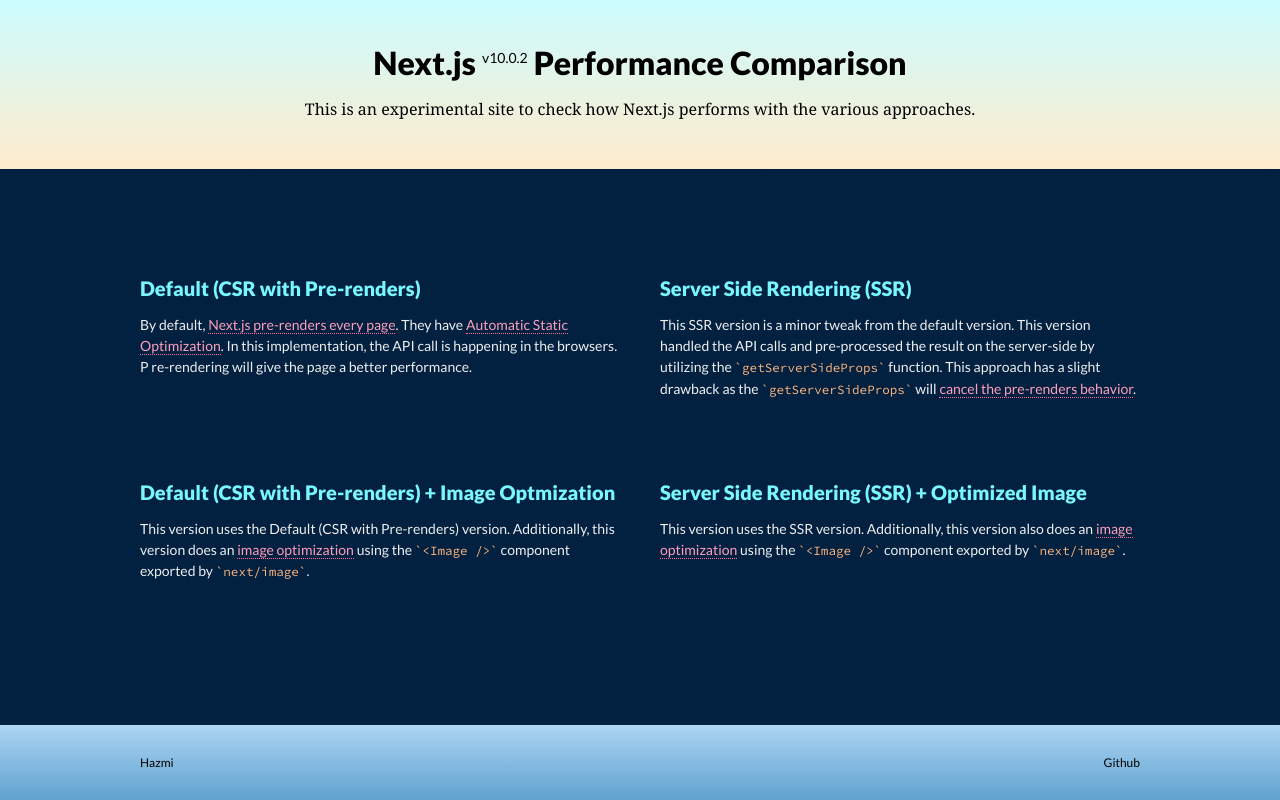
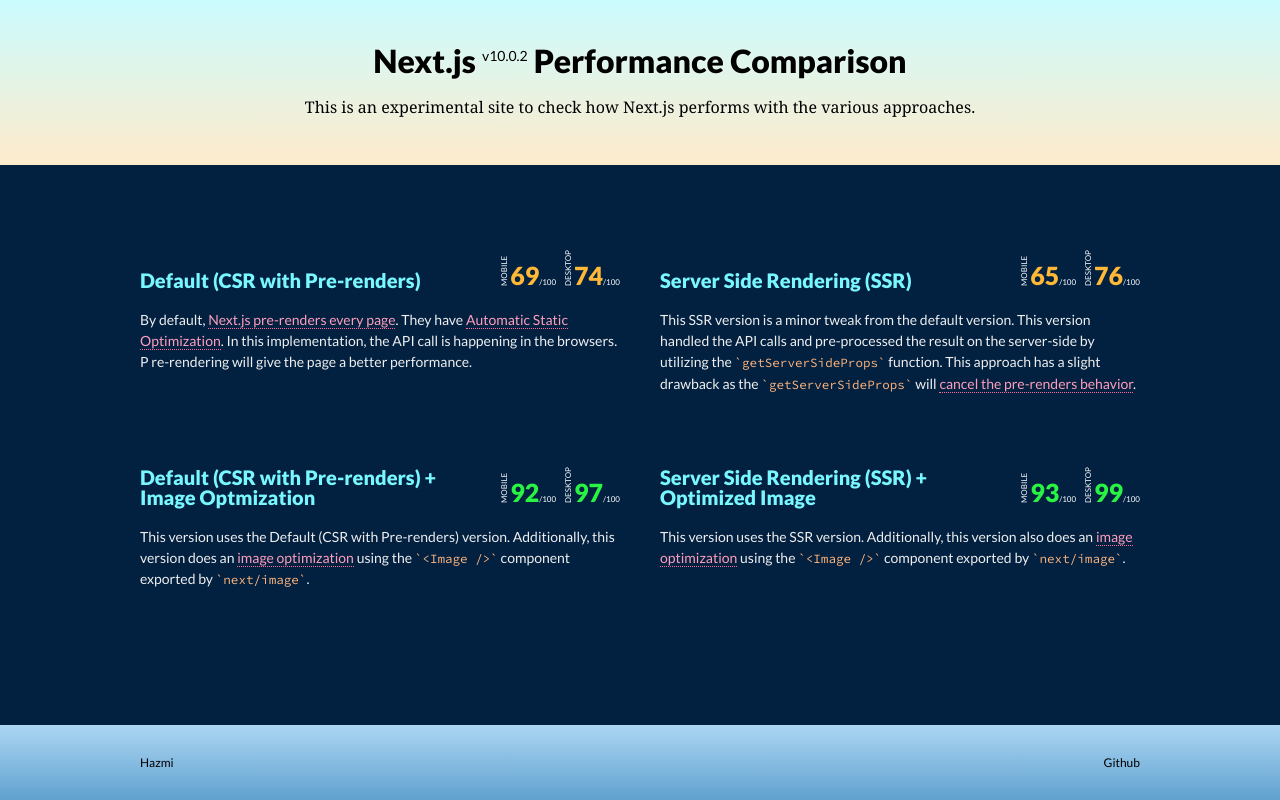
Before and after one commit to hazmi/perf-comparison, a Next.js app: page / in a window 1280 px wide. Built offline with nearby package versions, Linux system fonts and the light colour scheme; no server answers.

Commit message:
update index page, add PSI result

```diff
--- a/pages/index.js
+++ b/pages/index.js
@@ -26,11 +26,35 @@
       <div className={styles.main}>
         <div className={styles.container}>
           <section>
+            <header>
               <h2>
                 <Link href="/default">
                   <a>Default (CSR with Pre-renders)</a>
                 </Link>
               </h2>
+              <div className={styles.perf}>
+                <p className="hide">Performance score:</p>
+                <ul>
+                  <li className={styles.perf_need_improvement}>
+                    <a href="https://developers.google.com/speed/pagespeed/insights/?url=https%3A%2F%2Fnextjs-performance.hazmi.id%2Fdefault&tab=mobile">
+                      <span className={styles.perf_label}>Mobile</span>
+                      <span className={styles.perf_score}>69</span>
+                      <span className={styles.perf_total}>/100</span>
+                    </a>
+                  </li>
+                  <li className={styles.perf_need_improvement}>
+                    <a href="https://developers.google.com/speed/pagespeed/insights/?url=https%3A%2F%2Fnextjs-performance.hazmi.id%2Fdefault&tab=desktop">
+                      <span className={styles.perf_label}>Desktop</span>
+                      <span className={styles.perf_score}>74</span>
+                      <span className={styles.perf_total}>/100</span>
+                    </a>
+                  </li>
+                </ul>
+              </div>
+            </header>
+            <div className={`${styles.curvedLineWrapper} curvedlineWrapper`}>
+              <hr />
+            </div>
             <p>
               By default,{" "}
               <a href="https://nextjs.org/docs/basic-features/pages">
@@ -45,11 +69,35 @@
             </p>
           </section>
           <section>
+            <header>
               <h2>
                 <Link href="/default-optimized">
                   <a>Default (CSR with Pre-renders) + Image Optmization</a>
                 </Link>
               </h2>
+              <div className={styles.perf}>
+                <p className="hide">Performance score:</p>
+                <ul>
+                  <li className={styles.perf_good}>
+                    <a href="https://developers.google.com/speed/pagespeed/insights/?url=https%3A%2F%2Fnextjs-performance.hazmi.id%2Fdefault-optimized&tab=mobile">
+                      <span className={styles.perf_label}>Mobile</span>
+                      <span className={styles.perf_score}>92</span>
+                      <span className={styles.perf_total}>/100</span>
+                    </a>
+                  </li>
+                  <li className={styles.perf_good}>
+                    <a href="https://developers.google.com/speed/pagespeed/insights/?url=https%3A%2F%2Fnextjs-performance.hazmi.id%2Fdefault-optimized&tab=desktop">
+                      <span className={styles.perf_label}>Desktop</span>
+                      <span className={styles.perf_score}>97</span>
+                      <span className={styles.perf_total}>/100</span>
+                    </a>
+                  </li>
+                </ul>
+              </div>
+            </header>
+            <div className={`${styles.curvedLineWrapper} curvedlineWrapper`}>
+              <hr />
+            </div>
             <p>
               This version uses the Default (CSR with Pre-renders) version.
               Additionally, this version does an{" "}
@@ -61,11 +109,35 @@
             </p>
           </section>
           <section>
+            <header>
               <h2>
                 <Link href="/ssr">
                   <a>Server Side Rendering (SSR)</a>
                 </Link>
               </h2>
+              <div className={styles.perf}>
+                <p className="hide">Performance score:</p>
+                <ul>
+                  <li className={styles.perf_need_improvement}>
+                    <a href="https://developers.google.com/speed/pagespeed/insights/?url=https%3A%2F%2Fnextjs-performance.hazmi.id%2Fssr&tab=mobile">
+                      <span className={styles.perf_label}>Mobile</span>
+                      <span className={styles.perf_score}>65</span>
+                      <span className={styles.perf_total}>/100</span>
+                    </a>
+                  </li>
+                  <li className={styles.perf_need_improvement}>
+                    <a href="https://developers.google.com/speed/pagespeed/insights/?url=https%3A%2F%2Fnextjs-performance.hazmi.id%2Fssr&tab=desktop">
+                      <span className={styles.perf_label}>Desktop</span>
+                      <span className={styles.perf_score}>76</span>
+                      <span className={styles.perf_total}>/100</span>
+                    </a>
+                  </li>
+                </ul>
+              </div>
+            </header>
+            <div className={`${styles.curvedLineWrapper} curvedlineWrapper`}>
+              <hr />
+            </div>
             <p>
               This SSR version is a minor tweak from the default version. This
               version handled the API calls and pre-processed the result on the
@@ -79,11 +151,35 @@
             </p>
           </section>
           <section>
+            <header>
               <h2>
-              <Link href="/optimized">
+                <Link href="/ssr-optimized">
                   <a>Server Side Rendering (SSR) + Optimized Image</a>
                 </Link>
               </h2>
+              <div className={styles.perf}>
+                <p className="hide">Performance score:</p>
+                <ul>
+                  <li className={styles.perf_good}>
+                    <a href="https://developers.google.com/speed/pagespeed/insights/?url=https%3A%2F%2Fnextjs-performance.hazmi.id%2Fssr-optimized&tab=mobile">
+                      <span className={styles.perf_label}>Mobile</span>
+                      <span className={styles.perf_score}>93</span>
+                      <span className={styles.perf_total}>/100</span>
+                    </a>
+                  </li>
+                  <li className={styles.perf_good}>
+                    <a href="https://developers.google.com/speed/pagespeed/insights/?url=https%3A%2F%2Fnextjs-performance.hazmi.id%2Fssr-optimized&tab=desktop">
+                      <span className={styles.perf_label}>Desktop</span>
+                      <span className={styles.perf_score}>99</span>
+                      <span className={styles.perf_total}>/100</span>
+                    </a>
+                  </li>
+                </ul>
+              </div>
+            </header>
+            <div className={`${styles.curvedLineWrapper} curvedlineWrapper`}>
+              <hr />
+            </div>
             <p>
               This version uses the SSR version. Additionally, this version also
               does an{" "}
--- a/styles/Home.module.css
+++ b/styles/Home.module.css
@@ -29,15 +29,12 @@
   font-family: 'Noto Serif', serif;
   font-size: 16px;
 }
-
 .main {
   padding-bottom: 30px;
 }
-
 .main section:nth-child(2) {
   grid-row: 2;
 }
-
 .main h1 {
   font-size: 26px;
   font-weight: 900;
@@ -45,14 +42,79 @@
 .main p {
   font-size: 14px;
   line-height: 1.5;
+  margin-top: 4px;
 }
 .main p a {
   color:#ff9ebb;
   border-bottom: 1px dotted #ff6c98;
 }
+.main header {
+  margin: 2em 0 0;
+  display: flex;
+  justify-content: space-between;
+  align-items: flex-end;
+}
 .main h2 {
   font-size: 16px;
-  margin: 2em 0 0;
+  padding-right: 20px;
+}
+.main hr {
+  --curved-lineHeight: 3;
+  --curved-lineWidth: 2;
+  --curved-lineColor: rgba(255,255,255,0.2);
+  --curved-lineSpread: 30;
+  height: 10px;
+  width: calc(100% + 90px);
+  margin: 5px 0 0;
+}
+.main header p,
+.main header h2 {
+  margin: 0;
+  line-height: 1;
+}
+.perf ul,
+.perf li {
+  margin: 0;
+  padding: 0;
+  list-style: none;
+}
+.perf ul {
+  display: flex;
+}
+.perf a {
+  display: flex;
+  position: relative;
+  align-items: baseline;
+  padding-left: 18px;
+  color: #fff;
+}
+.perf_label {
+  position: absolute;
+  bottom: 4px;
+  left: 17px;
+  display: inline-block;
+  font-size: 8px;
+  font-weight: 100;
+  text-transform: uppercase;
+  transform-origin: bottom left;
+  transform: rotate(270deg);
+  color: #fff;
+}
+.perf_score {
+  font-size: 25px;
+  font-weight: bold;
+}
+.perf_total {
+  font-size: 8px;
+}
+.perf_good .perf_score {
+  color: #29f343;
+}
+.perf_need_improvement .perf_score {
+  color: #ffb936;
+}
+.perf_bad .perf_score {
+  color: #FF3939;
 }
 
 @media (min-width:500px) {
--- a/styles/globals.css
+++ b/styles/globals.css
@@ -23,6 +23,9 @@
 }
 * {
   box-sizing: border-box;
+}
+.hide {
+  display: none;
 }
 
 #main {
```
Lines whose indentation alone changed are shown as unchanged.
